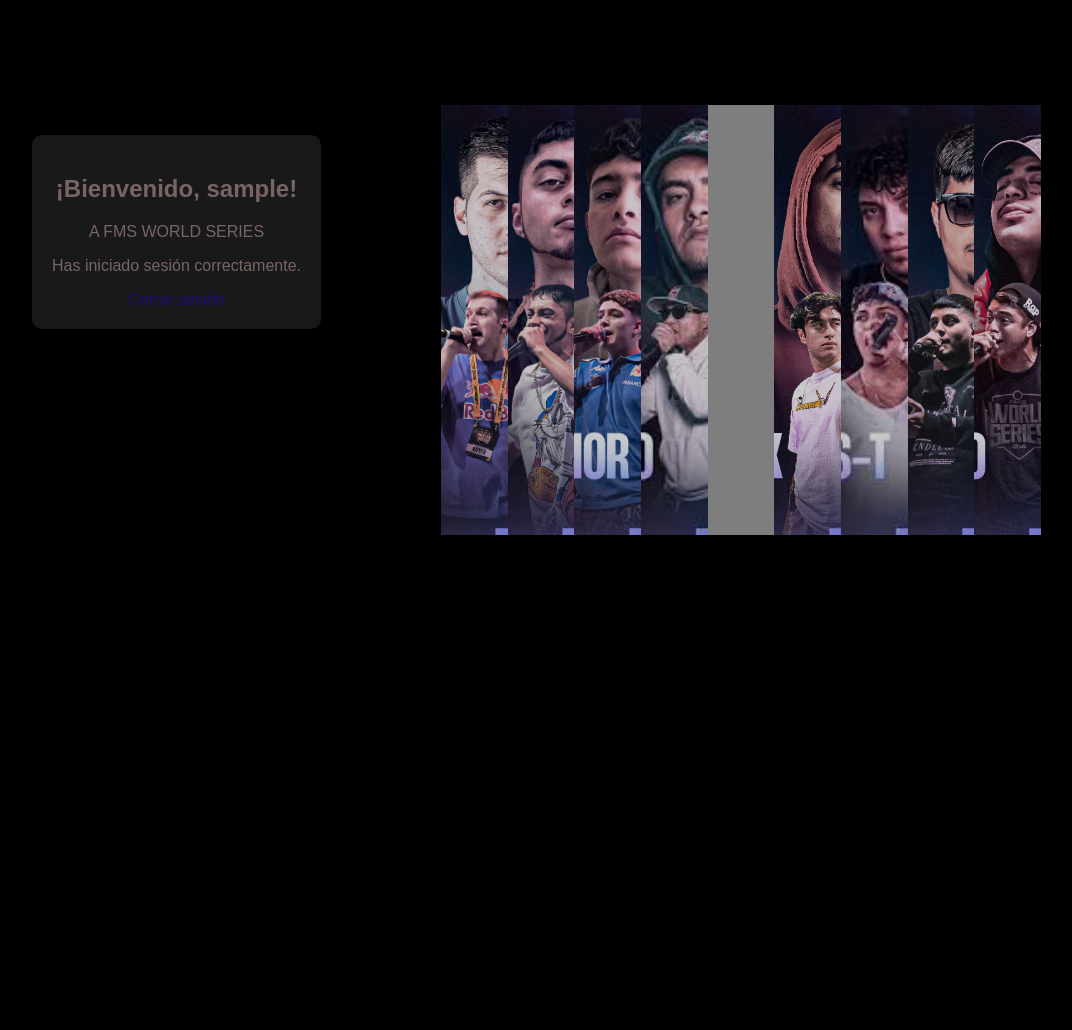
After one commit to WeymarNacho/participacion, a Flask app: page /bienvenido in a window 1280 px wide. The commit adds this page. Shown: the whole page, without its empty margins (103-1175 px from the left). Run offline with Flask 3, Linux system fonts and the light colour scheme; the visitor is signed in with stand-in values (Sample User, id 1); grey boxes are pictures that could not be loaded.

Commit message:
Participacion

```diff
--- a/app.py
+++ b/app.py
@@ -3,15 +3,12 @@ from flask import Flask, render_template, request, redirect, url_for, session, f
 app = Flask(__name__)
 app.secret_key = 'tu_clave_secreta'  # Necesario para usar sesiones
 
-# Datos simulados de usuarios (esto normalmente estaría en una base de datos)
 users = {
-    "usuario1": "password1",
-    "usuario2": "password2"
+    "Weymar": "123"
 }
 
-# Ruta para la página de inicio de sesión
 @app.route('/', methods=['GET', 'POST'])
-def login():
+def index():
     if request.method == 'POST':
         username = request.form.get('username')
         password = request.form.get('password')
@@ -19,28 +16,28 @@ def login():
         # Validar usuario y contraseña
         if username in users and users[username] == password:
             session['username'] = username  # Guardar usuario en sesión
-            return redirect(url_for('welcome'))  # Redirigir a la página de bienvenida
+            return redirect(url_for('bienvenido'))  # Redirigir a la página de bienvenida
         else:
             flash('Nombre de usuario o contraseña incorrectos.')  # Mostrar error
-            return redirect(url_for('login'))
+            return redirect(url_for('index'))
 
-    return render_template('login.html')
+    return render_template('index.html')
 
 # Ruta para la página de bienvenida personalizada
-@app.route('/welcome')
-def welcome():
+@app.route('/bienvenido')
+def bienvenido():
     if 'username' in session:
         username = session['username']  # Obtener el nombre de usuario de la sesión
-        return render_template('welcome.html', username=username)
+        return render_template('bienvenido.html', username=username)
     else:
-        return redirect(url_for('login'))  # Si no está autenticado, redirigir al login
+        return redirect(url_for('index'))  # Si no está autenticado, redirigir al login
 
 # Ruta para cerrar sesión
 @app.route('/logout')
 def logout():
     session.pop('username', None)  # Eliminar usuario de la sesión
     flash('Has cerrado sesión correctamente.')
-    return redirect(url_for('login'))
+    return redirect(url_for('index'))
 
 if __name__ == '__main__':
     app.run(debug=True)
--- a/static/style.css
+++ b/static/style.css
@@ -1,25 +1,36 @@
 /* Estilos generales */
 body {
     font-family: Arial, sans-serif;
-    background-color: #f5f5f5;
-    margin: 0;
-    padding: 0;
+    background-color: black;
+        height: 120vh; /* Asegura que el body ocupe toda la altura de la ventana */
+        margin: 0; /* Elimina márgenes predeterminados del body */
+        text-align: center;
+        color: black;
+        padding: 35px;
 }
 
 .login-container, .welcome-container {
-    max-width: 400px;
-    margin: 100px auto;
+    float: left;
+    max-width: 300px;
+    margin: 100px;
     padding: 20px;
-    background-color: white;
+    background-color: rgb(26, 25, 25);
     box-shadow: 0 0 10px rgba(0, 0, 0, 0.1);
     border-radius: 10px;
     text-align: center;
+
 }
 
 h2 {
-    color: #333;
+    color: #776565;
 }
-
+p {
+    color: #776565;
+}
+a {
+    text-decoration: none;
+    color: #1f0a7a;
+}
 label {
     display: block;
     font-weight: bold;
@@ -55,3 +66,26 @@ button:hover {
     font-weight: bold;
     margin-bottom: 15px;
 }
+section{
+    float: left;
+    display: inline-flex;
+    margin-top: 50px;
+    width: 600px;
+    height: 430px;
+    padding: 20px;
+
+}
+section img{
+    width: 0px;
+    flex-grow: 1;
+    object-fit: cover;
+    opacity: .8;
+    transition: .5s ease;
+
+}
+section img:hover{
+    cursor: crosshair;
+    width: 300px;
+    opacity: 1;
+    filter: contrast(120%);
+}
--- /dev/null
+++ b/templates/bienvenido.html
@@ -0,0 +1,31 @@
+<!DOCTYPE html>
+<html lang="es">
+<head>
+    <meta charset="UTF-8">
+    <meta name="viewport" content="width=device-width, initial-scale=1.0">
+    <title>Bienvenido</title>
+    <link rel="stylesheet" href="{{ url_for('static', filename='style.css') }}">
+</head>
+<body>
+    <div class="welcome-container">
+        <h2>¡Bienvenido, {{ username }}!</h2>
+        <p>A FMS WORLD SERIES</p>
+        <p>Has iniciado sesión correctamente.</p>
+        <a href="{{ url_for('logout') }}">Cerrar sesión</a>
+
+    </div>
+    <div class="wrape">
+    <section>
+        <img src="../static/img/chuty.webp" alt="">
+        <img src="../static/img/nitro.webp" alt="">
+        <img src="../static/img/menor.webp" alt="">
+        <img src="../static/img/aczino.jfif" alt="">
+        <img src="../static/img/gazir.jpg_large" alt="">
+        <img src="../static/img/larrix.avif" alt="">
+        <img src="../static/img/valles t.jfif" alt="">
+        <img src="../static/img/letra.webp" alt="">
+        <img src="../static/img/kodigo.jfif" alt="">
+    </section>
+    </div>
+</body>
+</html>
```
Also changed, not shown: templates/index.html (added, +86 -0 lines), templates/login.html (deleted, +0 -32 lines), templates/welcome.html (deleted, +0 -16 lines), static/img/aczino.jfif (added), static/img/cACHA.webp (added), static/img/chuty.webp (added), static/img/fms.avif (added), static/img/fms_world.jpg (added), static/img/kodigo.jfif (added), static/img/lapaz.webp (added), static/img/lapaz1.jfif (added), static/img/larrix.avif (added), static/img/letra.webp (added), static/img/menor.webp (added), 2 more files, 1 other file.
